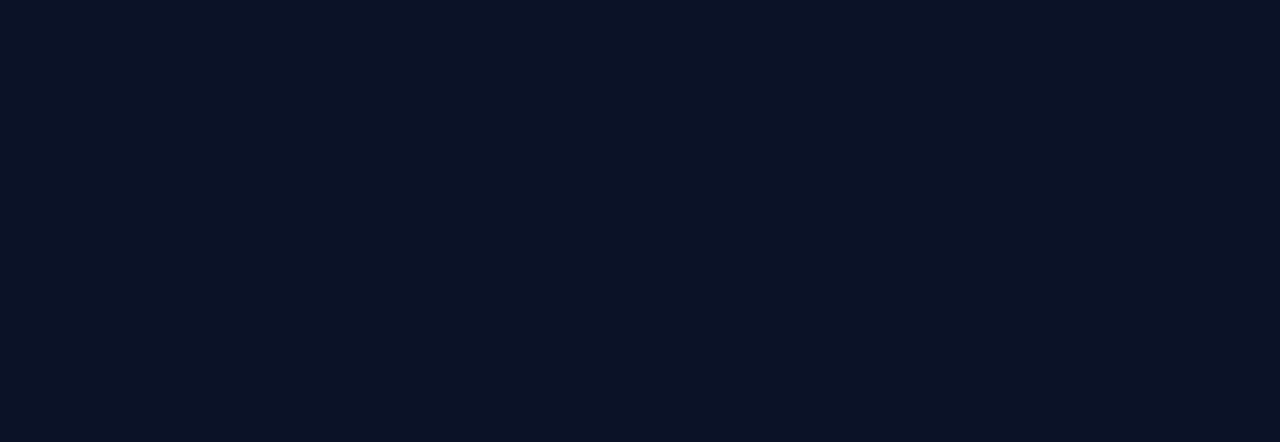
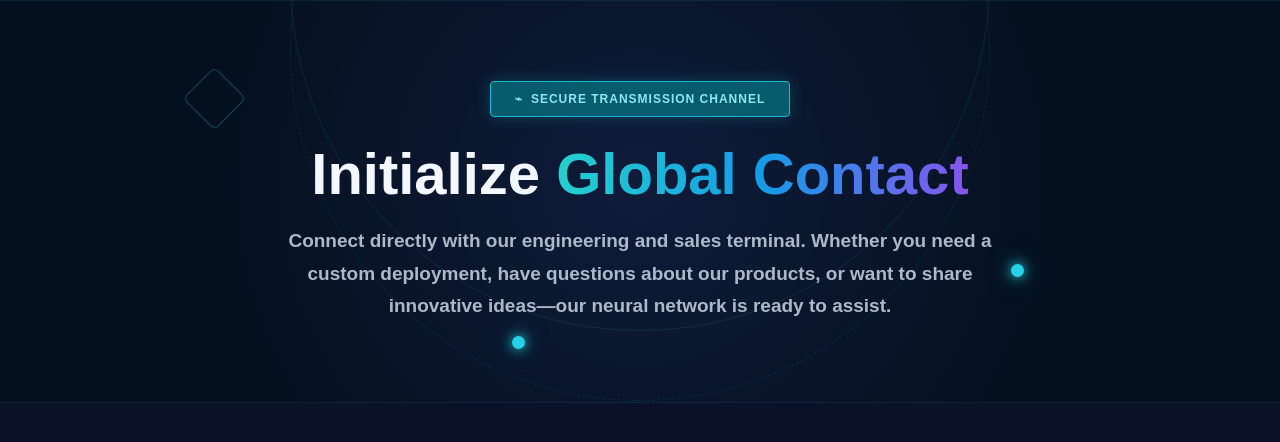
Before and after one commit to ICSL-EduCare/abdul_fardaus_231015012_CSS_TASK-3, a plain HTML site: page index.html in a window 1280 px wide. Drawn offline with Linux system fonts and the light colour scheme.

Commit message:
Add hero section

```diff
--- a/index.html
+++ b/index.html
@@ -9,5 +9,36 @@
     <link rel="stylesheet" href="/style.css" />
   </head>
 
-  <body></body>
+  <body>
+    <!-- =========================
+         HERO SECTION
+    ========================== -->
+
+    <header class="hero">
+      <div class="hero-circle circle-one"></div>
+      <div class="hero-circle circle-two"></div>
+
+      <div class="diamond"></div>
+      <div class="hero-dot dot-one"></div>
+      <div class="hero-dot dot-two"></div>
+
+      <div class="hero-content">
+        <div class="secure-label">
+          <span>⌁</span>
+          SECURE TRANSMISSION CHANNEL
+        </div>
+
+        <h1>
+          Initialize
+          <span>Global Contact</span>
+        </h1>
+
+        <p>
+          Connect directly with our engineering and sales terminal. Whether you
+          need a custom deployment, have questions about our products, or want
+          to share innovative ideas—our neural network is ready to assist.
+        </p>
+      </div>
+    </header>
+  </body>
 </html>
--- a/style.css
+++ b/style.css
@@ -18,3 +18,164 @@ body {
   color: #f4f7ff;
   overflow-x: hidden;
 }
+
+/* =====================================
+   HERO
+===================================== */
+
+.hero {
+  min-height: 403px;
+  position: relative;
+  overflow: hidden;
+
+  background: radial-gradient(
+    circle at 50% 45%,
+    rgba(15, 28, 59, 0.95),
+    rgba(5, 16, 30, 1) 65%
+  );
+
+  display: flex;
+  justify-content: center;
+  align-items: center;
+
+  border-top: 1px solid rgba(54, 203, 220, 0.1);
+  border-bottom: 1px solid rgba(54, 203, 220, 0.1);
+}
+
+/* large circles */
+
+.hero-circle {
+  position: absolute;
+  border: 1px solid rgba(39, 203, 220, 0.12);
+  border-radius: 50%;
+}
+
+.circle-one {
+  width: 700px;
+  height: 700px;
+  top: -370px;
+  left: 50%;
+  transform: translateX(-50%);
+}
+
+.circle-two {
+  width: 700px;
+  height: 700px;
+  top: -300px;
+  left: 50%;
+  transform: translateX(-50%);
+  border-style: dashed;
+}
+
+/* decorative diamond */
+
+.diamond {
+  position: absolute;
+  width: 45px;
+  height: 45px;
+
+  left: 15%;
+  top: 75px;
+
+  border: 1px solid rgba(42, 203, 221, 0.3);
+
+  transform: rotate(45deg);
+
+  border-radius: 6px;
+}
+
+/* dots */
+
+.hero-dot {
+  position: absolute;
+
+  width: 13px;
+  height: 13px;
+
+  border-radius: 50%;
+
+  background: #26d2e5;
+
+  box-shadow:
+    0 0 12px #26d2e5,
+    0 0 25px rgba(38, 210, 229, 0.5);
+}
+
+.dot-one {
+  left: 40%;
+  bottom: 53px;
+}
+
+.dot-two {
+  right: 20%;
+  bottom: 125px;
+}
+
+/* hero content */
+
+.hero-content {
+  width: 760px;
+  max-width: 90%;
+
+  text-align: center;
+
+  position: relative;
+  z-index: 2;
+}
+
+/* secure label */
+
+.secure-label {
+  display: inline-flex;
+  align-items: center;
+  gap: 8px;
+
+  padding: 10px 24px;
+
+  margin-bottom: 25px;
+
+  border-radius: 4px;
+
+  background: rgba(8, 120, 135, 0.7);
+
+  border: 1px solid #16baca;
+
+  color: #8ee7ef;
+
+  font-size: 12px;
+  font-weight: 700;
+  letter-spacing: 1px;
+
+  box-shadow: 0 0 15px rgba(25, 201, 220, 0.25);
+}
+
+/* hero heading */
+
+.hero h1 {
+  font-size: 58px;
+  line-height: 1.1;
+
+  font-weight: 800;
+
+  margin-bottom: 20px;
+}
+
+.hero h1 span {
+  background: linear-gradient(90deg, #25d0ce, #149ce7, #8754ef);
+
+  -webkit-background-clip: text;
+  background-clip: text;
+
+  color: transparent;
+}
+
+/* hero paragraph */
+
+.hero-content p {
+  color: #adb9c8;
+
+  font-size: 19px;
+  font-weight: 600;
+
+  line-height: 1.7;
+}
```
